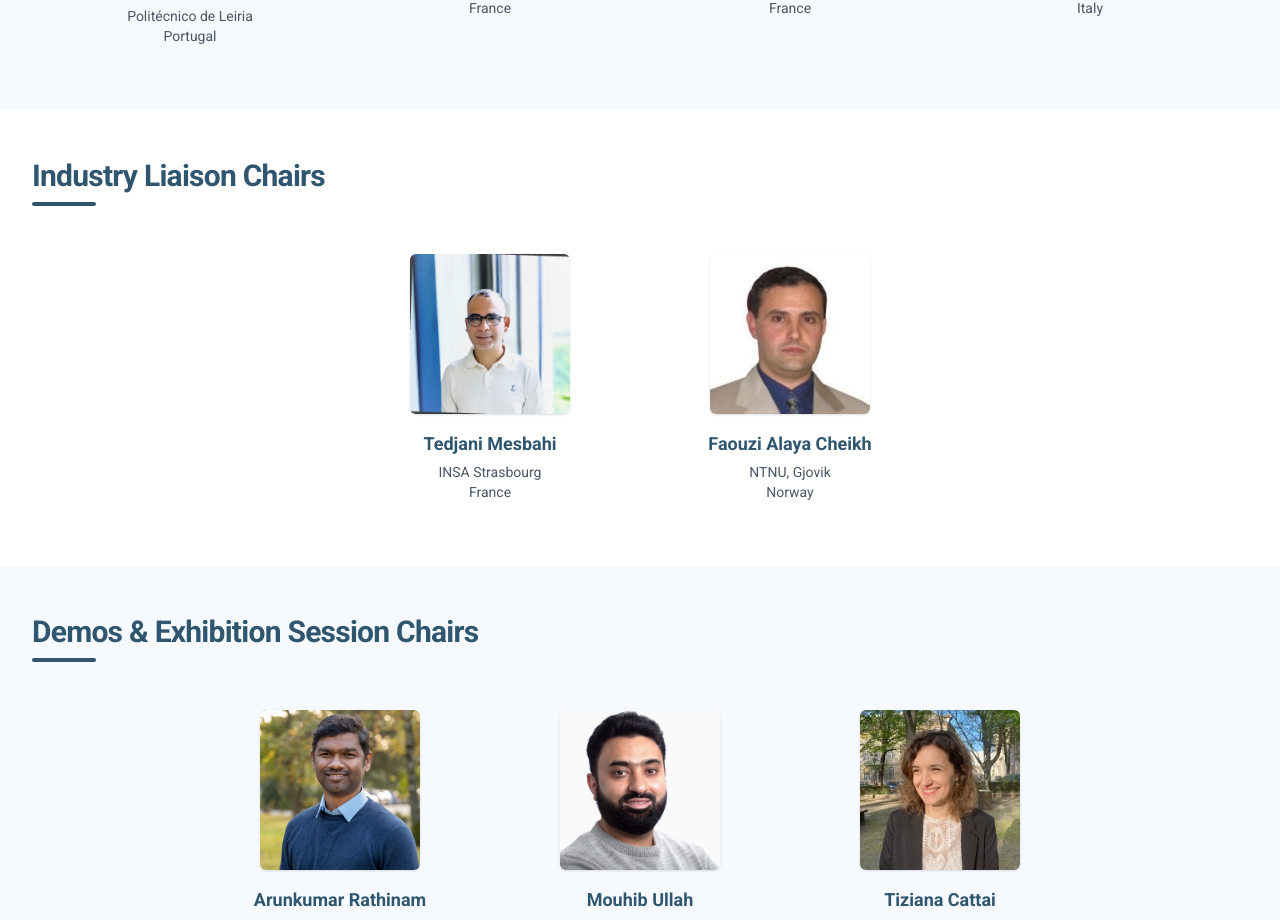
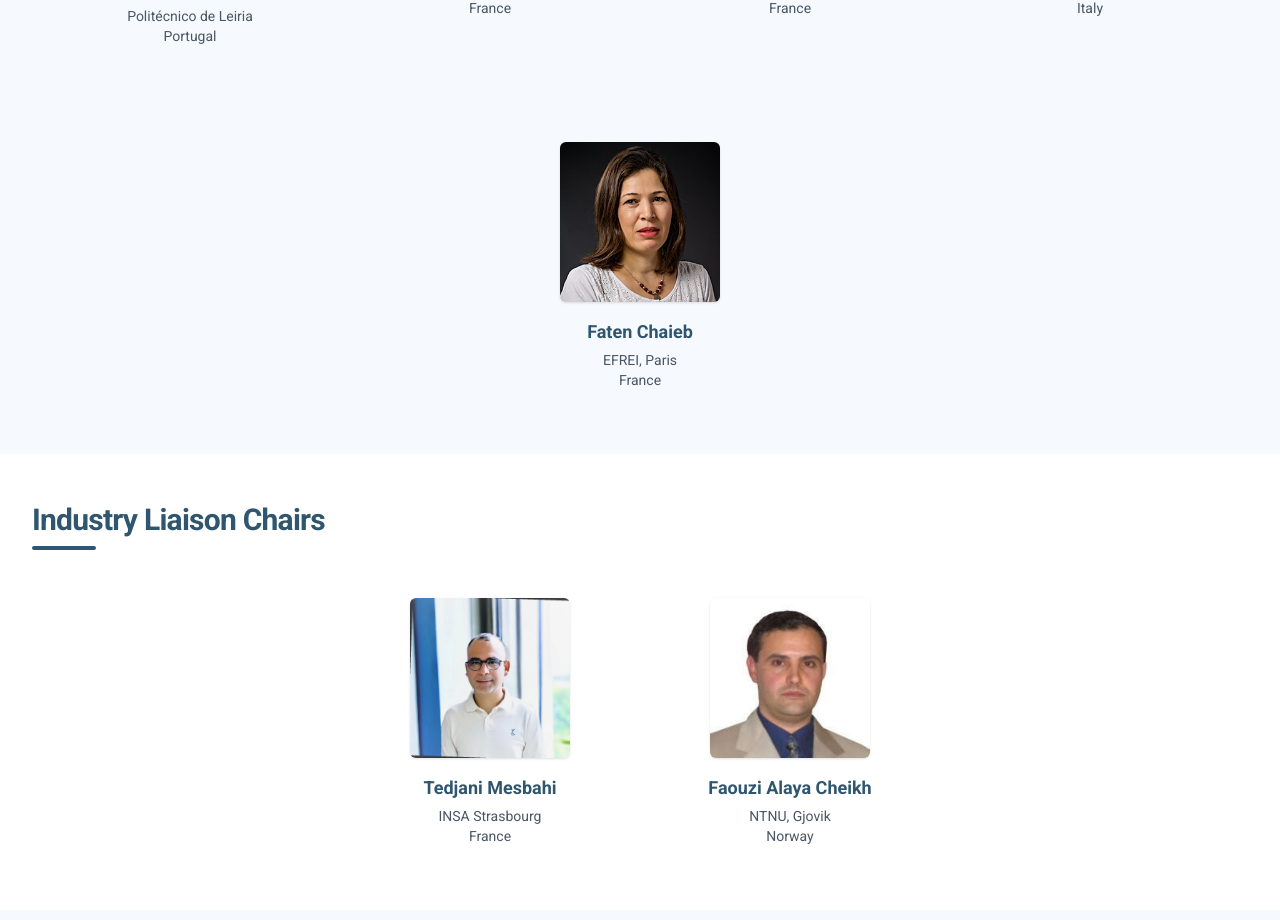
Before and after one commit to euvip2026/euvip2026.github.io, a Next.js app: page /committee in a window 1280 px wide. Shown: the part 2962-3882 px from the top of the page. Built offline with nearby package versions, Linux system fonts and the light colour scheme; no server answers.

Commit message:
add commitee

```diff
--- a/src/app/calls/page.tsx
+++ b/src/app/calls/page.tsx
@@ -173,7 +173,7 @@ export default function CallsPage() {
         title: 'Call for Papers',
         pdf: '/cfp.pdf',
         description:
-          'The 14th European Conference on Visual Information Processing will be held on, in Luxembourg; the first day will be dedicated to (one-day) tutorials. The conference will bring together leading experts from academia and industry interested in visual information processing, applications and performance assessment for all types of visual modalities. The program will feature lecture, poster and plenary sessions, as well as tutorials and demo/industrial exhibitions.',
+          'The 14 th European Conference on Visual Information Processing will be held, in Luxembourg; the first day will be dedicated to (one-day) tutorials. The conference will bring together leading experts from academia and industry interested in visual information processing, applications and performance assessment for all types of visual modalities. The program will feature lecture, poster and plenary sessions, as well as tutorials and demo/industrial exhibitions.',
         sectionsTitle: 'Topics of interest include, but are not limited to:',
         sections: [
           {
@@ -255,13 +255,7 @@ export default function CallsPage() {
           <>
             <h2 className="mb-4 text-2xl leading-tight font-bold opacity-100">Submission & Awards</h2>
             <p className="leading-relaxed">
-              Prospective authors are invited to submit full-length papers, with a maximum of 6 pages of technical
-              content, figures, and references, through the submission system (page 6 should contain only references).
-              Submitted papers will undergo a double-blind review process. Accepted papers will be presented in a
-              lecture or poster session. Regular papers presented at the conference will be included in the conference
-              proceedings. As for the previous EUVIP editions, all accepted regular papers are expected to be included
-              in IEEE Xplore. EUVIP 2026 will recognize outstanding contributions with the Best Paper Award, for the
-              most distinguished regular paper, as well as the Best Student Paper Award and the Student Demo Award.
+            Prospective authors are invited to submit full-length papers, with a maximum of 6 pages of technical content , figures, and references, through the submission system (page 6 should contain only references). Submitted papers will undergo a double-blind review process. Accepted papers will be presented in a lecture or poster session. Regular papers p resented at the conference will be included in the conference proceedings and are expected to be included in IEEE Xplore. EUVIP 2026 will recognize outstanding contributions with the Best Paper Award, as well as the Best Student Paper Award and the Student Demo Award.
             </p>
           </>
         ),
--- a/src/data/committeeMembers.ts
+++ b/src/data/committeeMembers.ts
@@ -147,6 +147,14 @@ export const committeeMembers: { [key: string]: CommitteeMember[] } = {
       imageUrl: '/committee/AlessandroBruno.jpg',
       cvLink: 'https://www.iulm.it/it/iulm/ateneo/docenti-e-collaboratori/bruno-alessandro',
     },
+    {
+      firstName: 'Faten',
+      lastName: 'Chaieb',
+      organization: 'EFREI, Paris',
+      country: 'France',
+      imageUrl: '/committee/FatenChaieb.jpeg',
+      cvLink: 'https://scholar.google.com/citations?user=H0pWEEgAAAAJ&hl=fr',
+    },
   ],
   'Industry Liaison Chairs': [
     {
```
Also changed, not shown: public/committee/FatenChaieb.jpeg (added).
